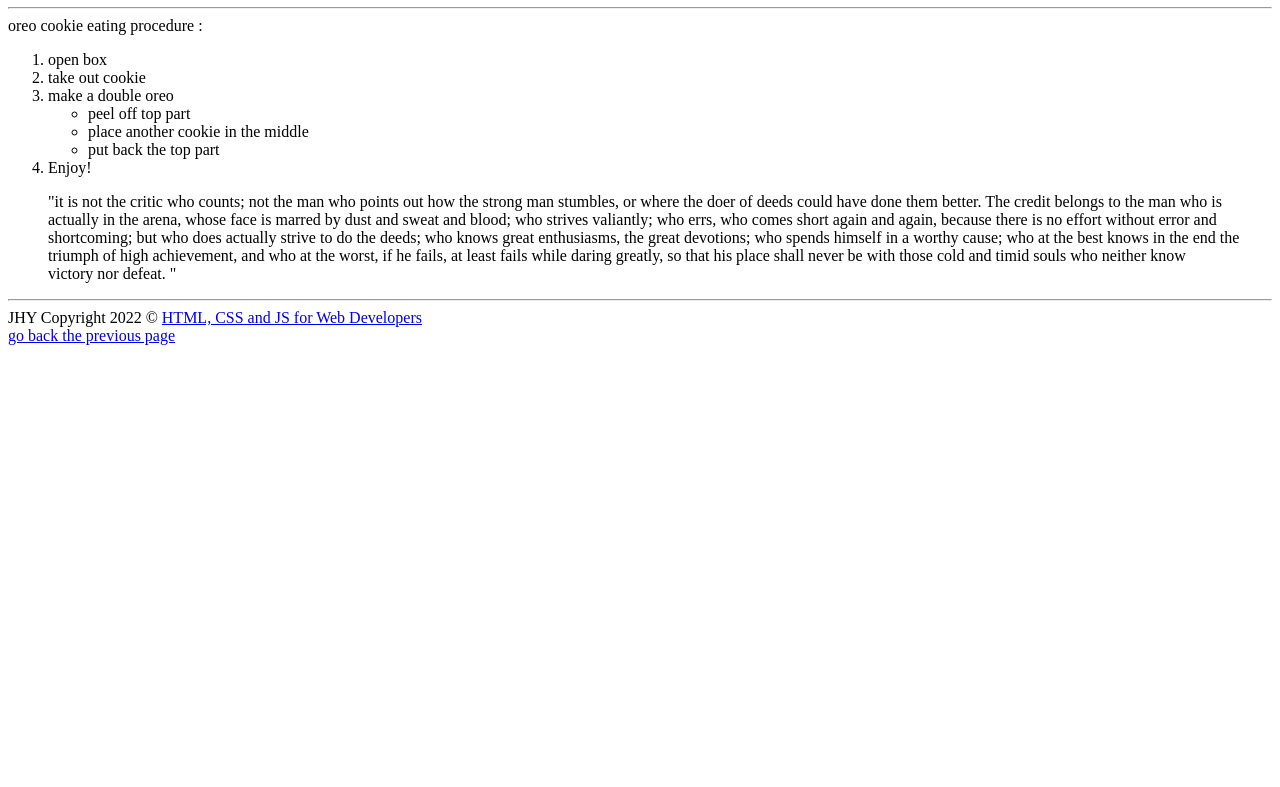
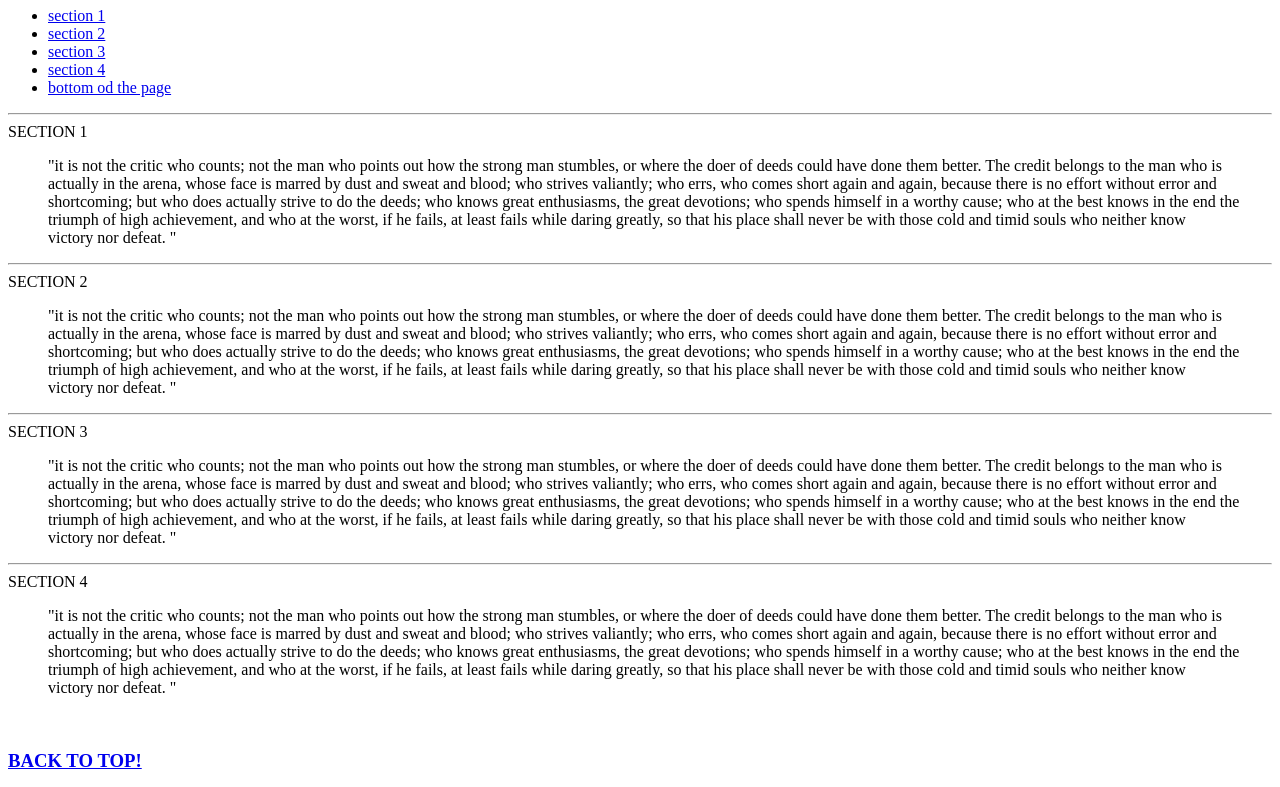
Before and after one commit to AsmaBOUBAKER/coursera-test, a plain HTML site: page site/beforee.html in a window 1280 px wide. Shown: the part 135-922 px from the top of the page. Before the commit the page ends 800 px from the top, so only its background shows below. Drawn offline with Linux system fonts and the light colour scheme.

Commit message:
big change

```diff
--- a/site/beforee.html
+++ b/site/beforee.html
@@ -10,29 +10,47 @@
     	<nav> short for navigation. usually contains links to the different parts of the website.</nav>
     </header>
     <br>
-    <h1>Don't be afraid to be &lt;then a 100% success & >more : </h1>
+    <h1 id="top">ALL THE SECTIONS : </h1>
+    <section>
+    	<ul>
+    		<li><a href="#section1">section 1</a></li>
+    		<li><a href="#section2">section 2</a></li>
+    		<li><a href="#section3">section 3</a></li>
+    		<li><a href="#section4">section 4</a></li>
+    		<li><a href="#bottom">bottom od the page</a></li>
+    	</ul>
+    </section>
     <hr>
-    <div> oreo cookie eating procedure :
-     <ol>
-    	<li>open box</li>
-    	<li>take out cookie</li>
-    	<li>make a double oreo
-    	    <ul>
-    	    	<li>peel off top part</li>
-    	    	<li>place another cookie in the middle</li>
-    	    	<li>put back the top part</li>
-    	    </ul>
-    	</li>
-    	<li>Enjoy!</li>
-     </ol>
-    </div>
-    <dir>
+    <section id="section1"> SECTION 1
+     <dir>
     	&quot;it is not the critic who counts; not the man who points out how the strong man stumbles, or where the doer of deeds could have done them better. The credit belongs to the man who is actually in the arena, whose face is marred by dust and sweat and blood; who strives valiantly; who errs, who comes short again and again, because there is no effort without error and shortcoming; but who does actually strive to do the deeds; who knows great enthusiasms, the great devotions; who spends himself in a worthy cause; who at the best knows in the end the triumph of high achievement, and who at the worst, if he fails, at least fails while daring greatly, so that his place shall never be with those cold and timid souls who neither know victory&nbsp;nor&nbsp;defeat. &quot;
-    </dir>
+     </dir>
+    </section>
+    <hr>
+    <section id="section2"> SECTION 2
+     <dir>
+    	&quot;it is not the critic who counts; not the man who points out how the strong man stumbles, or where the doer of deeds could have done them better. The credit belongs to the man who is actually in the arena, whose face is marred by dust and sweat and blood; who strives valiantly; who errs, who comes short again and again, because there is no effort without error and shortcoming; but who does actually strive to do the deeds; who knows great enthusiasms, the great devotions; who spends himself in a worthy cause; who at the best knows in the end the triumph of high achievement, and who at the worst, if he fails, at least fails while daring greatly, so that his place shall never be with those cold and timid souls who neither know victory&nbsp;nor&nbsp;defeat. &quot;
+     </dir>
+    </section>
+    <hr>
+    <section id="section3"> SECTION 3
+     <dir>
+    	&quot;it is not the critic who counts; not the man who points out how the strong man stumbles, or where the doer of deeds could have done them better. The credit belongs to the man who is actually in the arena, whose face is marred by dust and sweat and blood; who strives valiantly; who errs, who comes short again and again, because there is no effort without error and shortcoming; but who does actually strive to do the deeds; who knows great enthusiasms, the great devotions; who spends himself in a worthy cause; who at the best knows in the end the triumph of high achievement, and who at the worst, if he fails, at least fails while daring greatly, so that his place shall never be with those cold and timid souls who neither know victory&nbsp;nor&nbsp;defeat. &quot;
+     </dir>
+    </section>
+    <hr>
+    <section id="section4"> SECTION 4
+     <dir>
+    	&quot;it is not the critic who counts; not the man who points out how the strong man stumbles, or where the doer of deeds could have done them better. The credit belongs to the man who is actually in the arena, whose face is marred by dust and sweat and blood; who strives valiantly; who errs, who comes short again and again, because there is no effort without error and shortcoming; but who does actually strive to do the deeds; who knows great enthusiasms, the great devotions; who spends himself in a worthy cause; who at the best knows in the end the triumph of high achievement, and who at the worst, if he fails, at least fails while daring greatly, so that his place shall never be with those cold and timid souls who neither know victory&nbsp;nor&nbsp;defeat. &quot;
+     </dir>
+    </section>
+    <br>
+    <h3><a href="#top"> BACK TO TOP!</a></h3>
 
-    <footer>
+    <footer id="bottom">
     	<hr>
     	JHY Copyright 2022 &copy;
+    	<br>
 	    <a href="https://www.google.com/search?q=href+html&oq=href+&aqs=chrome.1.69i57j0i512l4j0i20i263i512j0i512l4.6113j0j4&sourceid=chrome&ie=UTF-8">HTML, CSS and JS for Web Developers</a>
 	    <a href="index.html" title="go back"> <div> go back the previous page</div> </a>
 	</footer>
```
